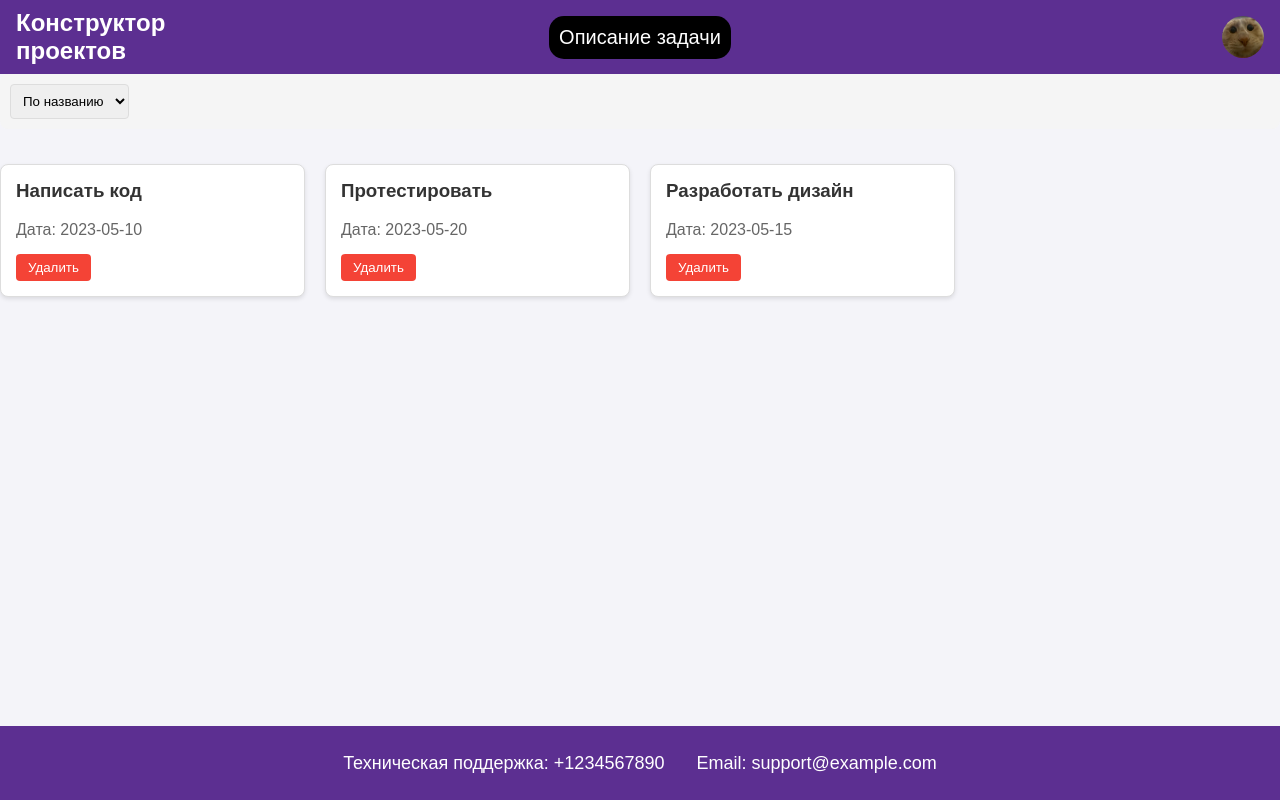
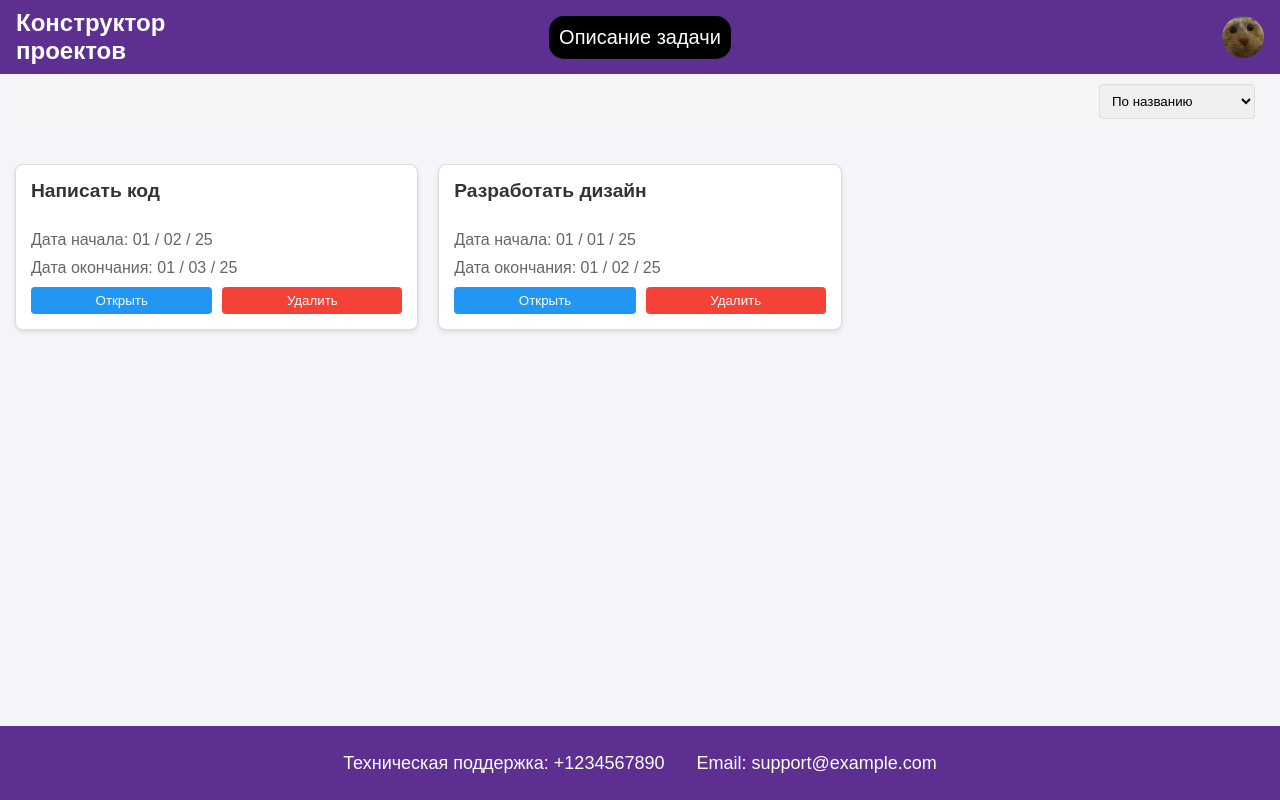
Before and after one commit to zoronikkill/ProcessManager, a React (Vite) app in the folder front-react-project/: page / in a window 1280 px wide. Built offline with nearby package versions, Linux system fonts and the light colour scheme; the HTML template or start-up script is replaced by a standard one.

Commit message:
Task opening (localstorage)

```diff
--- a/front-react-project/src/components/Task/Task.jsx
+++ b/front-react-project/src/components/Task/Task.jsx
@@ -3,15 +3,23 @@ import TaskDescription from "../../shared/TaskDescription/TaskDescription";
 import TaskHeader from "../../shared/TaskHeader/TaskHeader";
 import TaskUI from "../../shared/TaskUI/TaskUI";
 
-
-
-const Task = () => {
+const Task = ({ taskData, onClose }) => {
+  console.log("Task Component - Status:", taskData.status);
   return (
     <div>
       <div className={style.task__content}>
-        <TaskHeader task_name="Название задачи" />
-        <TaskDescription task_text="text" />
-        <TaskUI />
+        <button onClick={onClose} className={style.backButton}>
+          ← Назад к списку
+        </button>
+        <TaskHeader task_name={taskData.name} />
+        <TaskDescription task_text={taskData.description} />
+        <TaskUI
+          status={taskData.status}
+          author={taskData.author}
+          phone={taskData.phone}
+          startDate={taskData.start_date}
+          endDate={taskData.end_date}
+        />
       </div>
     </div>
   );
--- a/front-react-project/src/components/Task/Task.module.scss
+++ b/front-react-project/src/components/Task/Task.module.scss
@@ -13,3 +13,17 @@
   align-items: center;
   justify-content: space-between;
 }
+
+.backButton {
+  padding: 8px 16px;
+  margin-bottom: 20px;
+  background: #f5f5f5;
+  border: 1px solid #ddd;
+  border-radius: 4px;
+  cursor: pointer;
+  transition: all 0.3s;
+
+  &:hover {
+    background: #e0e0e0;
+  }
+}
--- a/front-react-project/src/components/TaskList/TaskList.jsx
+++ b/front-react-project/src/components/TaskList/TaskList.jsx
@@ -1,15 +1,38 @@
 import { useState, useEffect } from "react";
-import style from "./TaskList.module.scss"
+import style from "./TaskList.module.scss";
+import Task from "../Task/Task";
 
 function TasksList() {
   const [tasks, setTasks] = useState([]);
-  const [sortBy, setSortBy] = useState("name"); // 'name' или 'date'
+  const [sortBy, setSortBy] = useState("name");
+  const [selectedTask, setSelectedTask] = useState(null);
 
   useEffect(() => {
     const savedTasks = JSON.parse(localStorage.getItem("tasks")) || [
-      { id: 1, name: "Разработать дизайн", date: "2023-05-15" },
-      { id: 2, name: "Написать код", date: "2023-05-10" },
-      { id: 3, name: "Протестировать", date: "2023-05-20" },
+      {
+        id: 1,
+        name: "Разработать дизайн",
+        start_date: "01 / 01 / 25",
+        end_date: "01 / 02 / 25",
+        description: "Создать макеты для всех страниц приложения",
+        author: "Иванов Иван",
+        phone: "+7(999)123-45-67",
+        status: "В работе",
+        files: [],
+        comments: []
+      },
+      {
+        id: 2,
+        name: "Написать код",
+        start_date: "01 / 02 / 25",
+        end_date: "01 / 03 / 25",
+        description: "Реализовать функционал компонентов",
+        author: "Петров Петр",
+        phone: "+7(999)765-43-21",
+        status: "Завершено",
+        files: [],
+        comments: []
+      },
     ];
     setTasks(savedTasks);
   }, []);
@@ -26,32 +49,39 @@ function TasksList() {
     }
   });
 
-  // const addTask = () => {
-  //   const newTask = {
-  //     id: Date.now(),
-  //     name: `Новая задача ${tasks.length + 1}`,
-  //     date: new Date().toISOString().split("T")[0],
-  //   };
-  //   setTasks([...tasks, newTask]);
-  // };
-
   const deleteTask = (id) => {
     setTasks(tasks.filter((task) => task.id !== id));
   };
 
+  const openTask = (task) => {
+    setSelectedTask(task);
+  };
+
+  const closeTask = () => {
+    setSelectedTask(null);
+  };
+
+  if (selectedTask) {
+    console.log("Selected Task Status:", selectedTask.status);
+    return (
+      <Task
+        taskData={selectedTask}
+        onClose={closeTask}
+      />
+    );
+  }
+
   return (
     <div className={style.tasksPage}>
       <div className={style.controls}>
-        {/* <button onClick={addTask} className={style.addButton}>
-          + Добавить задачу
-        </button> */}
         <select
           value={sortBy}
           onChange={(e) => setSortBy(e.target.value)}
           className={style.sortSelect}
         >
           <option value="name">По названию</option>
-          <option value="date">По дате</option>
+          <option value="start_date">По дате начала</option>
+          <option value="end_date">По дате окончания</option>
         </select>
       </div>
 
@@ -59,13 +89,22 @@ function TasksList() {
         {sortedTasks.map((task) => (
           <div key={task.id} className={style.taskCard}>
             <h3>{task.name}</h3>
-            <p>Дата: {task.date}</p>
+            <p>Дата начала: {task.start_date}</p>
+            <p>Дата окончания: {task.end_date}</p>
+            <div className={style.taskActions}>
+              <button
+                onClick={() => openTask(task)}
+                className={style.openButton}
+              >
+                Открыть
+              </button>
               <button
                 onClick={() => deleteTask(task.id)}
                 className={style.deleteButton}
               >
                 Удалить
               </button>
+            </div>
           </div>
         ))}
       </div>
--- a/front-react-project/src/components/TaskList/TaskList.module.scss
+++ b/front-react-project/src/components/TaskList/TaskList.module.scss
@@ -5,29 +5,17 @@
   gap: 15px;
   flex-grow: 1;
   height: calc(100vh - 74px - 74px);
+  margin-left: 15px;
+  margin-right: 15px;
 }
 
 .controls {
-  justify-content: space-between;
+  display: flex;
+  justify-content: flex-end;
   margin-bottom: 20px;
   padding: 10px;
   background: #f5f5f5;
   border-radius: 8px;
-}
-
-.addButton {
-  height: 40px;
-  padding: 8px 16px;
-  background: #4CAF50;
-  color: white;
-  border: none;
-  border-radius: 4px;
-  cursor: pointer;
-  transition: background 0.3s;
-
-  &:hover {
-    background: #45a049;
-  }
 }
 
 .sortSelect {
@@ -38,7 +26,7 @@
 
 .tasksGrid {
   display: grid;
-  grid-template-columns: repeat(auto-fill, minmax(250px, 1fr));
+  grid-template-columns: repeat(auto-fill, minmax(300px, 1fr));
   gap: 20px;
 }
 
@@ -49,6 +37,9 @@
   background: white;
   box-shadow: 0 2px 4px rgba(0,0,0,0.1);
   transition: transform 0.2s;
+  display: flex;
+  flex-direction: column;
+  gap: 10px;
 
   &:hover {
     transform: translateY(-5px);
@@ -57,11 +48,33 @@
   h3 {
     margin-top: 0;
     color: #333;
+    font-size: 1.2rem;
   }
 
   p {
     color: #666;
-    margin-bottom: 15px;
+    margin: 0;
+  }
+}
+
+.taskActions {
+  display: flex;
+  gap: 10px;
+  margin-top: auto;
+}
+
+.openButton {
+  padding: 6px 12px;
+  background: #2196F3;
+  color: white;
+  border: none;
+  border-radius: 4px;
+  cursor: pointer;
+  transition: background 0.3s;
+  flex-grow: 1;
+
+  &:hover {
+    background: #0b7dda;
   }
 }
 
@@ -73,6 +86,7 @@
   border-radius: 4px;
   cursor: pointer;
   transition: background 0.3s;
+  flex-grow: 1;
 
   &:hover {
     background: #d32f2f;
--- a/front-react-project/src/shared/TaskAuthor/TaskAuthor.jsx
+++ b/front-react-project/src/shared/TaskAuthor/TaskAuthor.jsx
@@ -1,12 +1,12 @@
 import React from 'react';
 import styles from './TaskAuthor.module.scss';
 
-const TaskAuthor = ({ author, phone }) => {
+const TaskAuthor = ({ task_author, phone }) => {
   return (
     <div className={styles.container}>
       <div className={styles.content}>
         <div className={styles.label}>Автор:</div>
-        <div className={styles.authorName}>{author}</div>
+        <div className={styles.authorName}>{task_author}</div>
         <div className={styles.authorPhone}>{phone}</div>
       </div>
     </div>
--- a/front-react-project/src/shared/TaskDescription/TaskDescription.jsx
+++ b/front-react-project/src/shared/TaskDescription/TaskDescription.jsx
@@ -4,47 +4,6 @@ const TaskDescription = ({ task_text }) => {
   return(
     <div className={style.task_description}>
       {task_text}
-      texttexttexttext
-      texttexttexttext
-      texttexttexttext
-      texttexttexttext
-      texttexttexttext
-      texttexttexttext
-      texttexttexttext
-      texttexttexttext
-      texttexttexttext
-      texttexttexttext
-      texttexttexttext
-      texttexttexttext
-      texttexttexttext
-      texttexttexttext
-      texttexttexttext
-      texttexttexttext
-      texttexttexttext
-      texttexttexttext
-      texttexttexttext
-      texttexttexttext
-      texttexttexttext
-      texttexttexttext
-      texttexttexttext
-      texttexttexttext
-      texttexttexttext
-      texttexttexttext
-      texttexttexttext
-      texttexttexttext
-      texttexttexttext
-      texttexttexttext
-      texttexttexttext
-      texttexttexttext
-      texttexttexttext
-      texttexttexttext
-      texttexttexttext
-      texttexttexttext
-      texttexttexttext
-      texttexttexttext
-      texttexttexttext
-      texttexttexttext
-      texttexttexttext
     </div>
   );
 };
--- a/front-react-project/src/shared/TaskStatus/TaskStatus.jsx
+++ b/front-react-project/src/shared/TaskStatus/TaskStatus.jsx
@@ -1,8 +1,9 @@
 import React, { useState } from "react";
 import style from "./TaskStatus.module.scss";
 
-const TaskStatus = () => {
-  const [status, setStatus] = useState("в работе");
+const TaskStatus = ({task_status}) => {
+  console.log("Task Component - Status:", task_status);
+  const [status, setStatus] = useState(task_status);
   const [isMenuOpen, setIsMenuOpen] = useState(false);
 
   const statusOptions = ["В работе", "Завершено", "Получено", "Заморожено"];
--- a/front-react-project/src/shared/TaskUI/TaskUI.jsx
+++ b/front-react-project/src/shared/TaskUI/TaskUI.jsx
@@ -5,18 +5,18 @@ import TaskDate from "../TaskDate/TaskDate";
 import CommentAdd from "../../Features/CommentAdd/CommentAdd";
 import style from "./TaskUI.module.scss";
 
-const TaskUI = () => {
+const TaskUI = ({ status,  author,  phone, startDate, endDate }) => {
   return (
     <div className={style["task_ui_container"]}>
       <div className={style["first_row_container"]}>
         <div className={style["files_and_author"]}>
           <TaskFiles />
-          <TaskAuthor author="Иванов Иван Иванович" phone="+7(999)-999-99-99" />
+          <TaskAuthor task_author={author} phone={phone} />
         </div>
-        <TaskStatus />
+        <TaskStatus task_status={status} />
       </div>
       <div className={style["second_row_container"]}>
-        <TaskDate startDate="01 / 01 / 25 " plannedDate="01 / 02 / 25" />
+        <TaskDate startDate={startDate} plannedDate={endDate} />
       </div>
       <div className={style["third_row_container"]}>
         <CommentAdd />
```
Also changed, not shown: 1 other file (tests, documents, lock files or other folders). Lines whose indentation alone changed are shown as unchanged.
